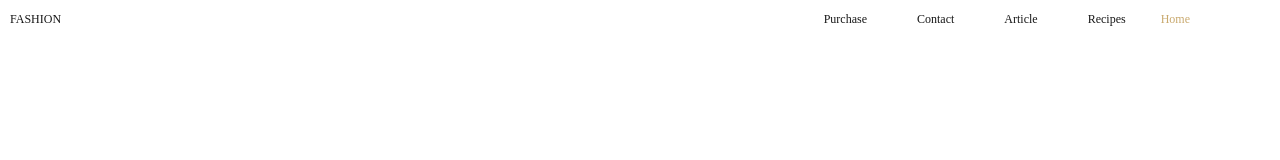
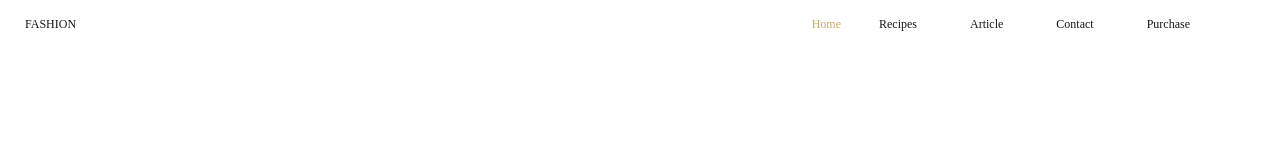
Before and after one commit to igrishajev/Figma-IG, a plain HTML site: page index.html in a window 1280 px wide. Drawn offline with Linux system fonts and the light colour scheme.

Commit message:
implementation header

```diff
--- a/Style.css
+++ b/Style.css
@@ -1,35 +1,35 @@
 @import url('https://fonts.googleapis.com/css2?family=PT+Serif&display=swap');
 body {
-  margin: 0;
+  margin: 15px;
   font-size: 12px;
   line-height: 1.6;
   width: 1200px;
 }
-*,
- *::before,
- *::after {
-  box-sizing: border-box;
-}
-
-.clearfix ::after {
-  content: '';
-  clear:
-  display: block;
-}
+.clearfix::after {
+    content: '';
+    clear: both;
+    display: inline;
+   }
 
 .logotype {
   font-size: 12px;
   font-weight: 400;
   color: #171717;
   padding: 10px;
-  float: left;
-}
+  display: inline;
+  }
+
+  .clearfix::after {
+    content: '';
+    clear: both;
+    display: block;
+   }
 
 .nav-link-active  {
   color: #C9A96E;
   text-decoration: none;
   padding: 10px;
-  float: right;
+
   }
 
   .nav-link {
@@ -37,6 +37,10 @@ body {
     margin: 0 15px;
     text-decoration: none;
     padding: 10px;
-    float: right;
+
     color: #171717;
   }
+
+  .nav-menu {
+    float: right;
+  }
--- a/index.html
+++ b/index.html
@@ -12,7 +12,7 @@
     <header class="clearfix">
         <div class="logotype">FASHION</div>
 
-        <nav>
+        <nav class="nav-menu">
            <a class="nav-link-active" href="#">Home</a>
             <a class="nav-link" href="#">Recipes</a>
             <a class="nav-link" href="#">Article</a>
```
